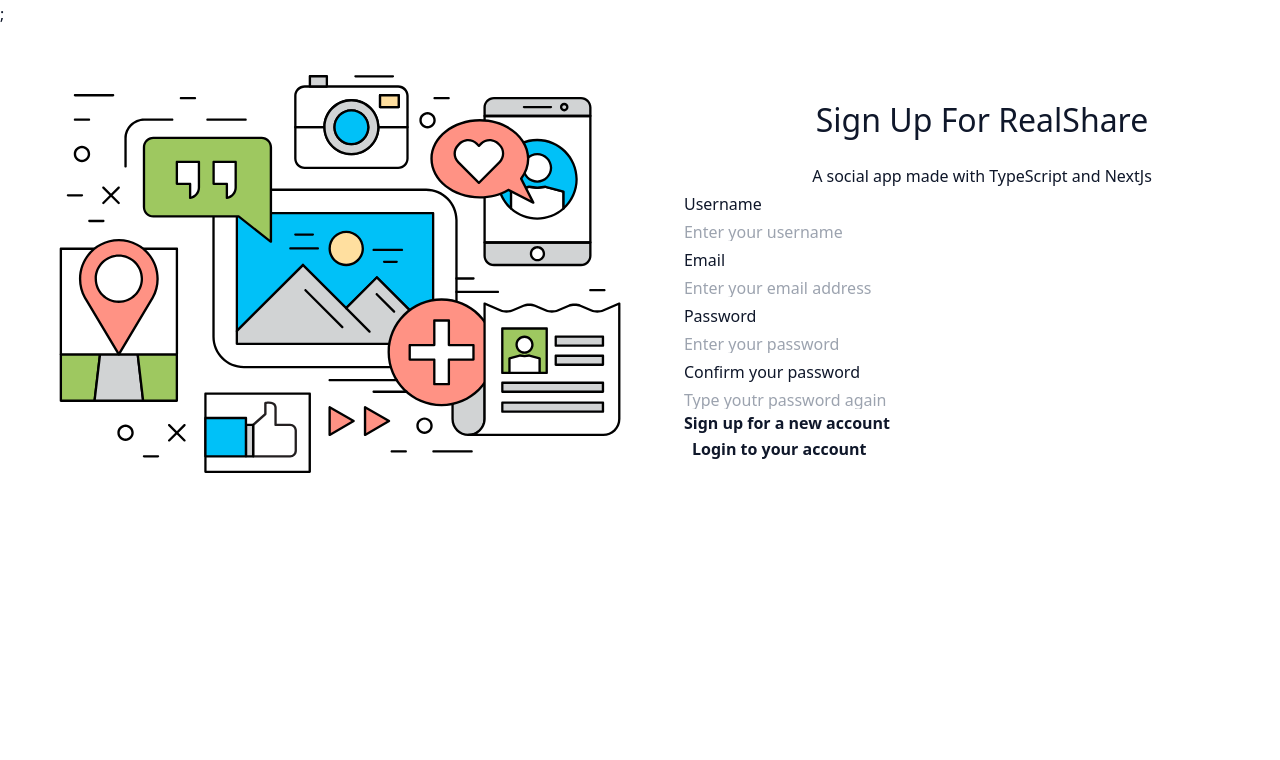
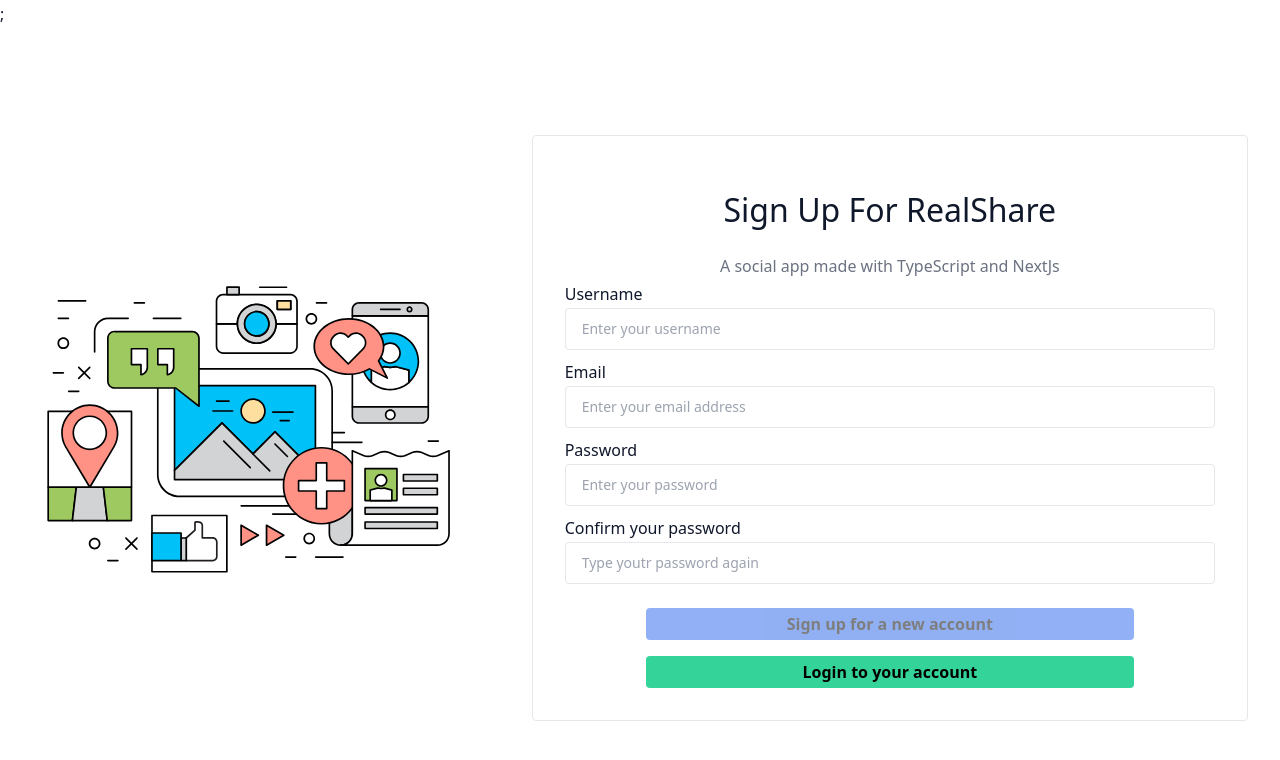
Before and after one commit to calvynsiong/RealShare, a Next.js app in the folder client/: page /register in a window 1280 px wide. Shown: the top 760 px of the page. Built offline with nearby package versions, Linux system fonts and the light colour scheme.

Commit message:
Fixing template literals

```diff
--- a/client/components/layouts/Navbar.tsx
+++ b/client/components/layouts/Navbar.tsx
@@ -25,13 +25,14 @@ const NavIcons = styled.div``;
 const IconWrapper = styled.div``;
 const IconBadge = styled.span``;
 
-const iconClass = `absolute bg-red-600 rounded-full w-[15px] h-[15px] flex items-center justify-center p-3 top-[-10px] right-[-10px]`;
 const IconList = [
   {
     children: (
       <>
         <Person fontSize='large'></Person>
-        <IconBadge className={iconClass}>1</IconBadge>
+        <IconBadge className='absolute bg-red-600 rounded-full w-[15px] h-[15px] flex items-center justify-center p-3 top-[-10px] right-[-10px]'>
+          1
+        </IconBadge>
       </>
     ),
   },
@@ -39,7 +40,9 @@ const IconList = [
     children: (
       <>
         <Notifications fontSize='large'></Notifications>
-        <IconBadge className={iconClass}>1</IconBadge>
+        <IconBadge className='absolute bg-red-600 rounded-full w-[15px] h-[15px] flex items-center justify-center p-3 top-[-10px] right-[-10px]'>
+          1
+        </IconBadge>
       </>
     ),
   },
--- a/client/components/register/RegisterForm.tsx
+++ b/client/components/register/RegisterForm.tsx
@@ -1,10 +1,17 @@
 import Link from 'next/link';
 import React, { ChangeEvent, Fragment, useState } from 'react';
+import styled from 'styled-components';
 // components
 
 import { capitalize } from '../../utils/functions';
 import { errorToast } from '../../utils/toasts';
 
+interface IButtonProps {
+  invalid: boolean;
+}
+const SignUpButton = styled.button<IButtonProps>`
+  opacity: ${(props) => (props.invalid ? '0.5' : '1')};
+`;
 const RegisterForm = () => {
   interface IRegisterInfo {
     username: string;
@@ -90,9 +97,6 @@ const RegisterForm = () => {
     }
   };
 
-  const buttonClass =
-    'text-black w-3/4 rounded h-8 font-bold mt-4 mx-auto text-center flex justify-center items-center text-xs sm:text-base';
-
   const invalid = !(
     username &&
     password &&
@@ -100,6 +104,8 @@ const RegisterForm = () => {
     passwordConfirmed &&
     password === passwordConfirmed
   );
+  console.log(invalid);
+
   return (
     <article className='flex w-full md:w-3/5 flex-wrap m-4'>
       <div className='flex flex-col items-center bg-white p-8 border border-gray-primary m-4 rounded'>
@@ -124,21 +130,21 @@ const RegisterForm = () => {
               </Fragment>
             )
           )}
-          <button
+          <SignUpButton
+            invalid={invalid}
             disabled={false}
             type='submit'
-            className={`bg-blue-600 ${buttonClass}
-            ${invalid && 'opacity-50'}`}
+            className='bg-blue-600 text-black w-3/4 rounded h-8 font-bold mt-4 mx-auto text-center flex justify-center items-center text-xs sm:text-base'
           >
             Sign up for a new account
-          </button>
+          </SignUpButton>
 
           <Link href='/login'>
             <button
               disabled={false}
               type='submit'
-              className={`bg-green-400 p-2  ${buttonClass}
-            `}
+              className='bg-green-400 p-2  text-black w-3/4 rounded h-8 font-bold mt-4 mx-auto text-center flex justify-center items-center text-xs sm:text-base
+            '
             >
               Login to your account
             </button>
--- a/client/tailwind.config.js
+++ b/client/tailwind.config.js
@@ -4,7 +4,11 @@ module.exports = {
     removeDeprecatedGapUtilities: true,
     purgeLayersByDefault: true,
   },
-  purge: ['./pages/**/*.{js,ts,jsx,tsx}', './layout/**/*.{js,ts,jsx,tsx}'],
+  purge: [
+    './pages/**/*.{js,ts,jsx,tsx}',
+    './components/**/*.{js,ts,jsx,tsx}',
+    './layout/**/*.{js,ts,jsx,tsx}',
+  ],
   darkMode: 'class',
   theme: {
     extend: {},
```
